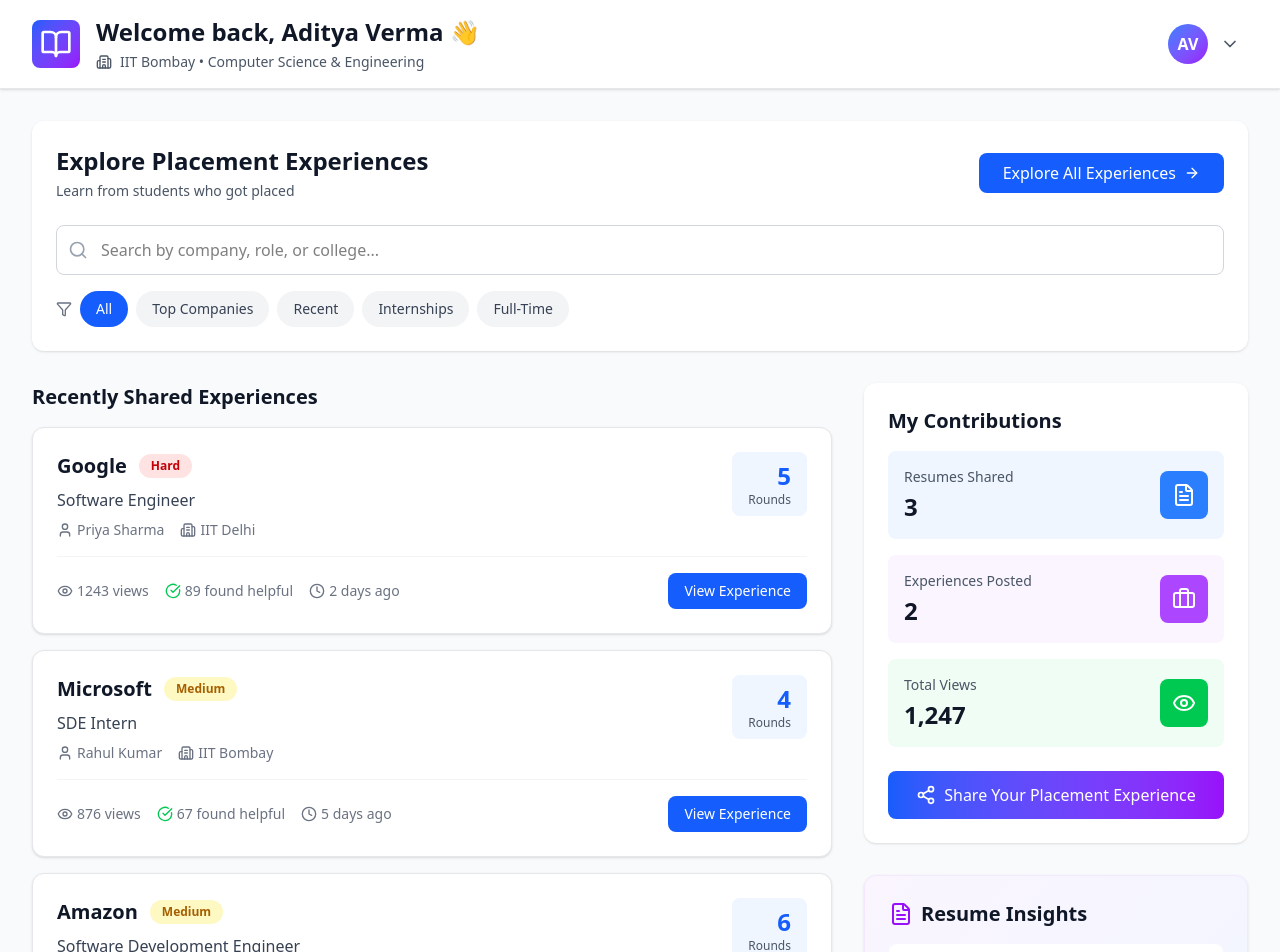
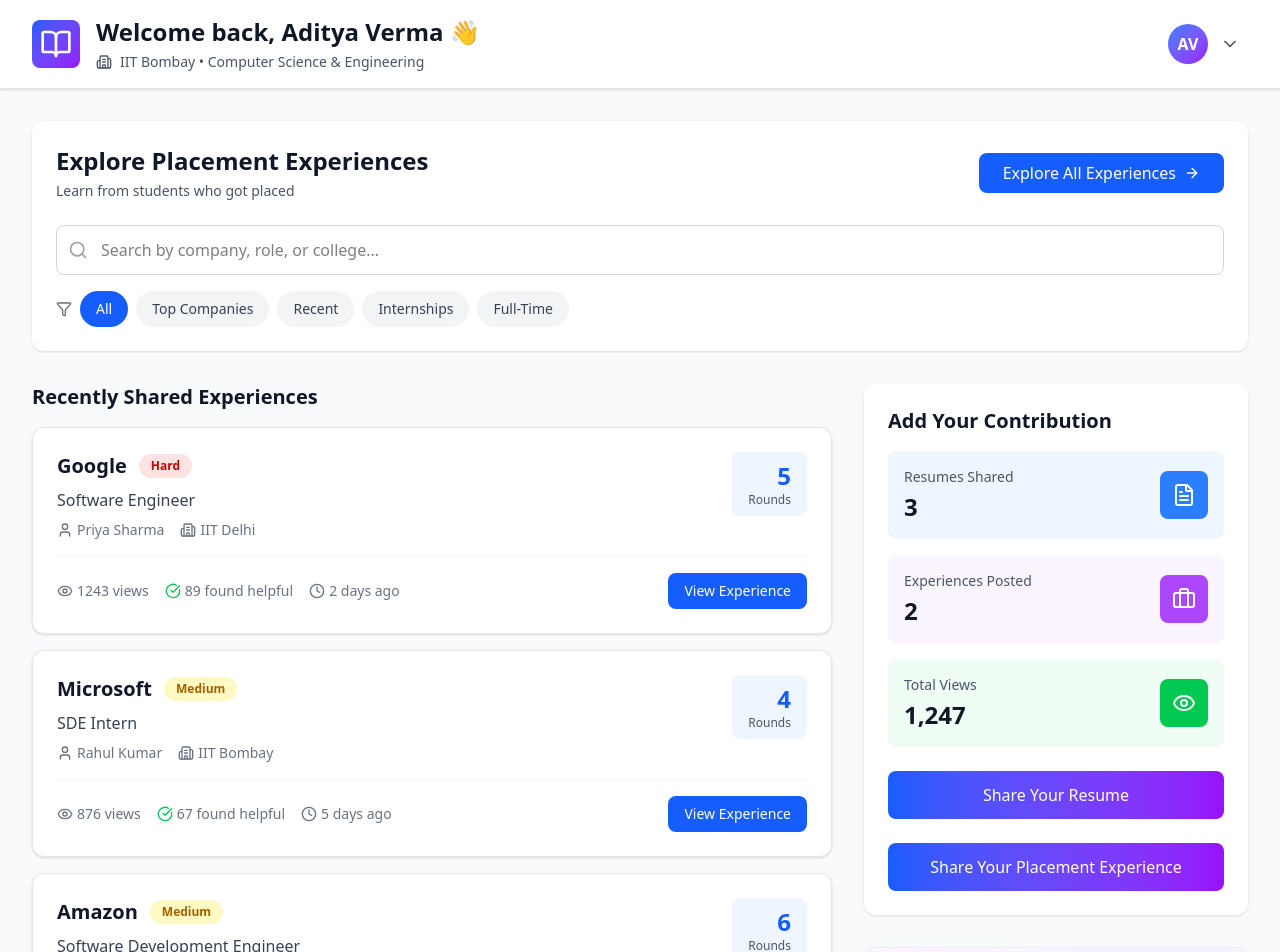
Before and after one commit to Krish30p/PrepPilot, a React app in the folder frontend/: page /dashboard in a window 1280 px wide. Shown: the top 952 px of the page. Built offline with nearby package versions, Linux system fonts and the light colour scheme; no server answers; the HTML template or start-up script is replaced by a standard one.

Commit message:
update Dashboard component header and button labels for contributions section

```diff
--- a/frontend/src/pages/Dashboard.jsx
+++ b/frontend/src/pages/Dashboard.jsx
@@ -326,7 +326,7 @@
           <div className="space-y-8">
             {/* My Contributions */}
             <div className="bg-white rounded-xl shadow-sm p-6">
-              <h2 className="text-xl font-bold text-gray-900 mb-4">My Contributions</h2>
+              <h2 className="text-xl font-bold text-gray-900 mb-4">Add Your Contribution</h2>
 
               <div className="space-y-4 mb-6">
                 {contributionStats.map((stat, index) => (
@@ -345,9 +345,13 @@
                   </div>
                 ))}
               </div>
-
               <button className="w-full bg-gradient-to-r from-blue-600 to-purple-600 text-white py-3 rounded-lg hover:from-blue-700 hover:to-purple-700 transition-all font-medium flex items-center justify-center gap-2">
-                <Share2 className="w-5 h-5" />
+                {/* <Share2 className="w-5 h-5" /> */}
+                Share Your Resume
+              </button>
+<br />
+              <button className="w-full bg-gradient-to-r from-blue-600 to-purple-600 text-white py-3 rounded-lg hover:from-blue-700 hover:to-purple-700 transition-all font-medium flex items-center justify-center gap-2">
+                {/* <Share2 className="w-5 h-5" /> */}
                 Share Your Placement Experience
               </button>
             </div>
```
